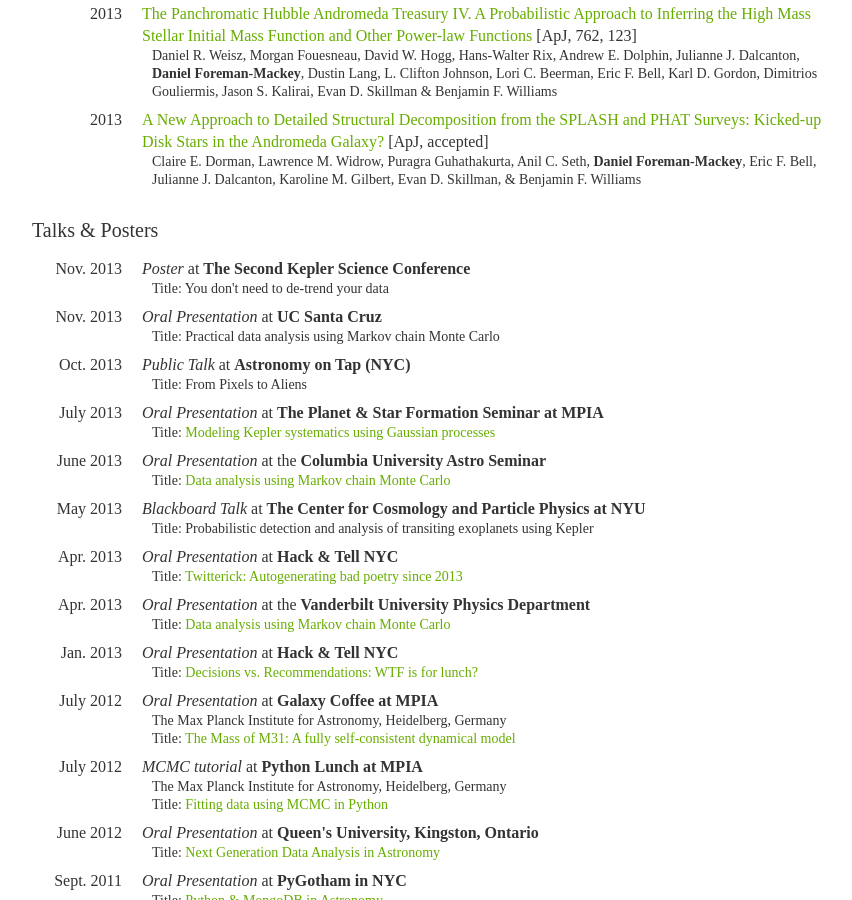
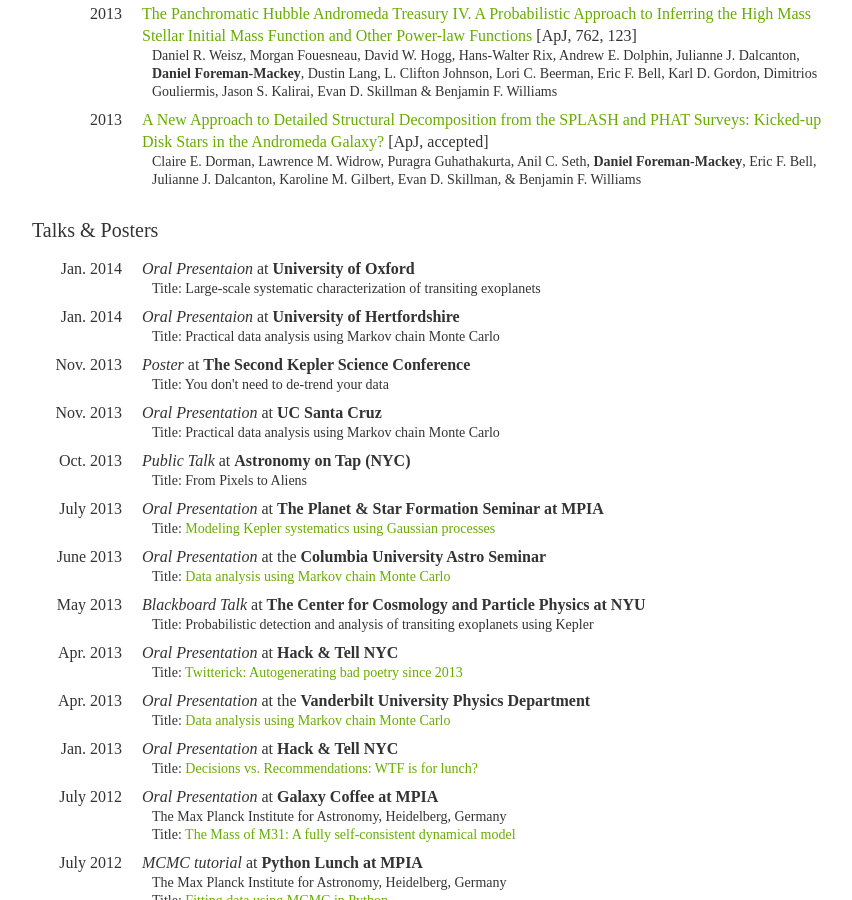
Before and after one commit to dfm/dfm.github.com, a Jekyll site: the page cv/index.html, which Jekyll copies as it is, in a window 1280 px wide and 900 px high, scrolled down 1546 px. Shown: the whole window, without its empty margins (208-1060 px from the left). Built offline with Jekyll 4.4.1, drawn with Linux system fonts in a browser that asks for light colours; some web fonts are replaced; comment, search, counter and statistics services are not loaded.

Commit message:
Update index.html

```diff
--- a/cv/index.html
+++ b/cv/index.html
@@ -270,6 +270,22 @@
 
             <ul>
                 <li>
+                    <span class="date">Jan. 2014</span>
+                    <span class="position">Oral Presentaion</span> at
+                    <span class="institute">University of Oxford</span>
+                    <span class="meta">
+                        Title: Large-scale systematic characterization of transiting exoplanets
+                    </span>
+                </li>
+                <li>
+                    <span class="date">Jan. 2014</span>
+                    <span class="position">Oral Presentaion</span> at
+                    <span class="institute">University of Hertfordshire</span>
+                    <span class="meta">
+                        Title: Practical data analysis using Markov chain Monte Carlo
+                    </span>
+                </li>
+                <li>
                     <span class="date">Nov. 2013</span>
                     <span class="position">Poster</span> at
                     <span class="institute">The Second Kepler Science Conference</span>
```
